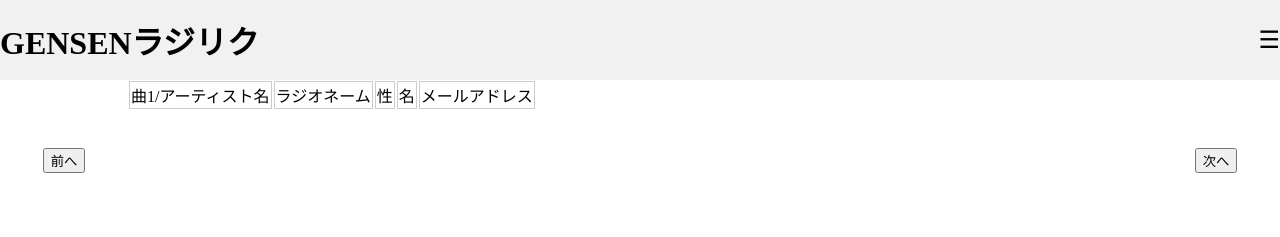
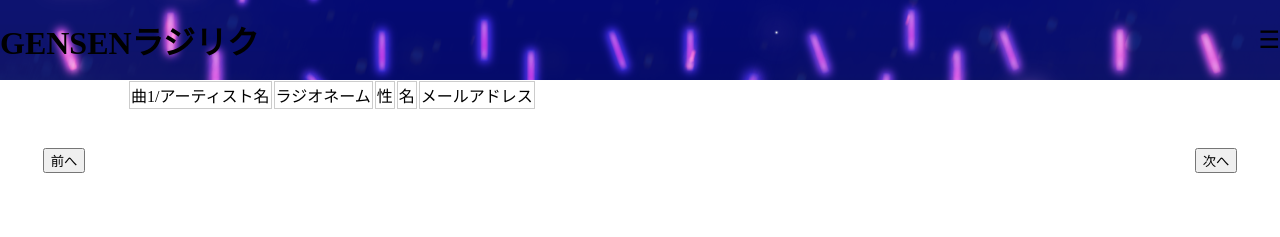
Before and after one commit to 46GENSEN/GENSEN-RADIREQ, a plain HTML site: page index.html in a window 1280 px wide. Shown: the top 237 px of the page. Drawn offline with Linux system fonts and the light colour scheme.

Commit message:
Update index.html

```diff
--- a/index.html
+++ b/index.html
@@ -19,7 +19,9 @@
         #header {
             height: 10%;
             width: 100%;
-            background-color: #f1f1f1;
+            background-image: url('title_back.png'); /* 背景画像を追加 */
+            background-size: cover; /* 画像をカバーする */
+            background-position: center; /* 画像の位置を中央に設定 */
             display: flex;
             align-items: center;
             justify-content: center;
```
